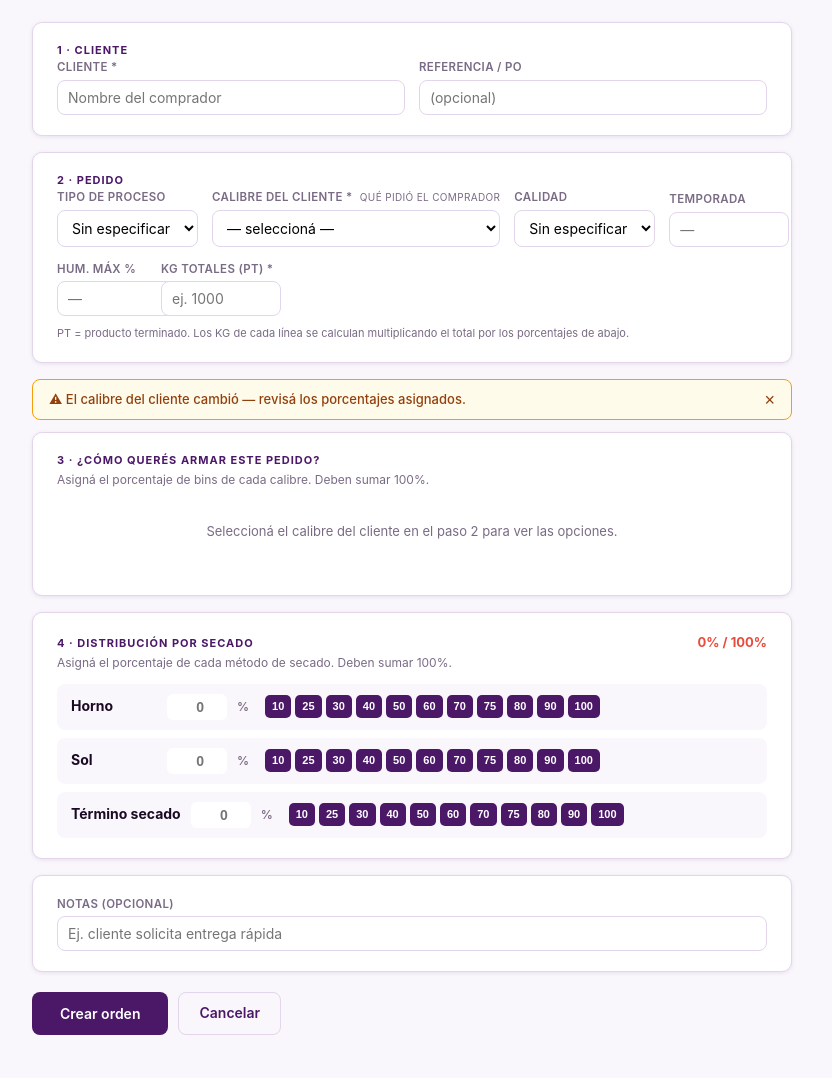
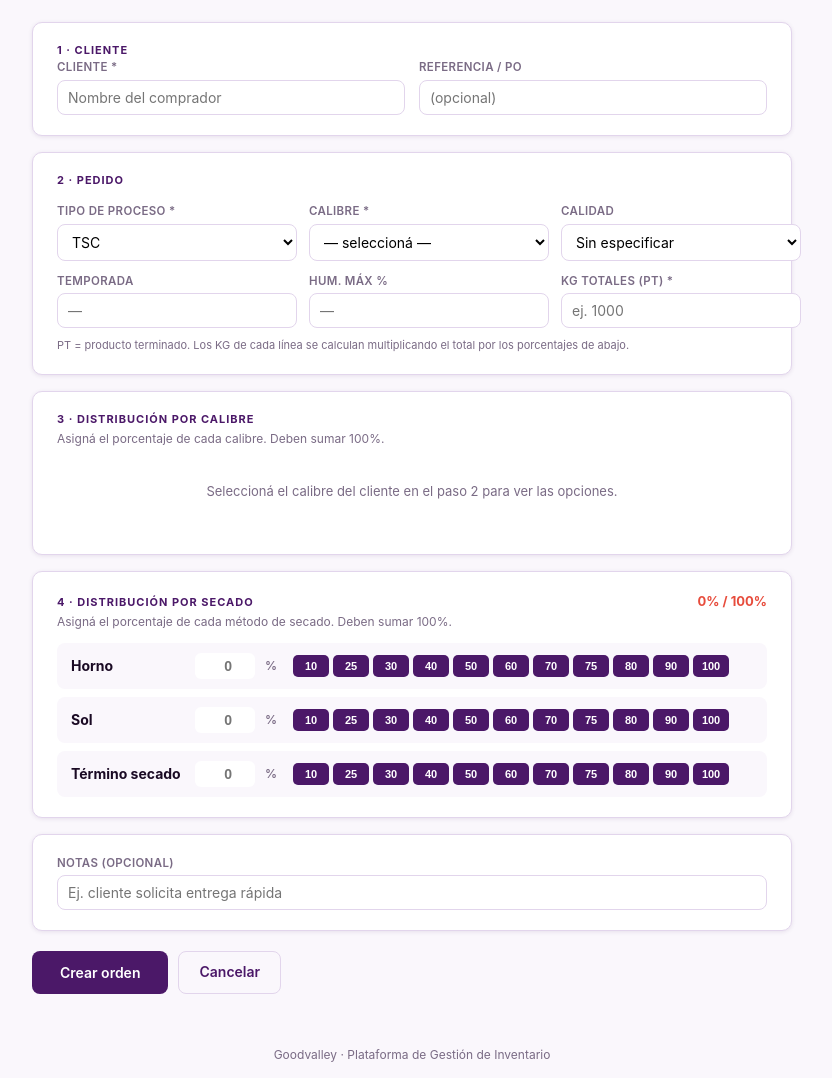
Before and after one commit to holscherp/Goodvalley, a Flask app: page /orders/new in a window 1280 px wide. Shown: the part 177-1255 px from the top of the page, without its empty margins (228-1060 px from the left). Run offline with Flask 3, Linux system fonts and the light colour scheme.

Commit message:
Fix new order form layout, labels, and button alignment
- Step 2: switch flex to 3-col grid so fields stay inside card and don't overlap
- Tipo de proceso: remove blank "Sin especificar" option, make required
- Calibre: remove subtitle, rename from "Calibre del cliente" to "Calibre"
- Warning banner: fix display:none being overridden by display:flex in same inline style
- Step 3: rename from question phrasing to "Distribución por calibre"
- Quick-select buttons: fixed width + nowrap so same-value buttons align in column across rows

Co-Authored-By: Claude Sonnet 4.6 <noreply@anthropic.com>

```diff
--- a/templates/orders/new.html
+++ b/templates/orders/new.html
@@ -30,11 +30,10 @@
   {# ── 2. Pedido ── #}
   <div class="card" style="padding:20px 24px;margin-bottom:16px">
     <div class="step-label">2 · Pedido</div>
-    <div style="display:flex;gap:14px;flex-wrap:wrap;align-items:flex-end">
+    <div style="display:grid;grid-template-columns:1fr 1fr 1fr;gap:12px;margin-top:14px">
       <div class="fld">
-        <label>Tipo de proceso</label>
-        <select name="product_type" id="sel-tipo">
-          <option value="">Sin especificar</option>
+        <label>Tipo de proceso *</label>
+        <select name="product_type" id="sel-tipo" required>
           <option value="tsc">TSC</option>
           <option value="ss">SS</option>
           <option value="tcc">TCC</option>
@@ -43,9 +42,7 @@
         </select>
       </div>
       <div class="fld">
-        <label>Calibre del cliente *
-          <span style="font-size:10px;color:var(--muted);font-weight:400;margin-left:4px">qué pidió el comprador</span>
-        </label>
+        <label>Calibre *</label>
         <select id="customer-caliber" required>
           <option value="">— seleccioná —</option>
           {% for c in CALIBER_OPTIONS %}
@@ -63,15 +60,15 @@
           <option value="base">Base</option>
         </select>
       </div>
-      <div class="fld" style="width:90px">
+      <div class="fld">
         <label>Temporada</label>
         <input type="text" name="temporada" placeholder="—">
       </div>
-      <div class="fld" style="width:90px">
+      <div class="fld">
         <label>Hum. máx %</label>
         <input type="number" step="0.1" name="max_humedad" placeholder="—">
       </div>
-      <div class="fld" style="width:120px">
+      <div class="fld">
         <label>KG totales (PT) *</label>
         <input type="number" step="0.1" name="target_kg" id="total-kg" required
                placeholder="ej. 1000" oninput="updatePreview()">
@@ -83,11 +80,7 @@
   </div>
 
   {# ── Calibre-change warning ── #}
-  <div id="cal-change-warning"
-       style="display:none;margin-bottom:12px;padding:10px 16px;
-              background:#fffbeb;border:1px solid #f59e0b;border-radius:8px;
-              font-size:13px;color:#92400e;font-weight:500;display:flex;
-              justify-content:space-between;align-items:center">
+  <div id="cal-change-warning">
     <span>⚠ El calibre del cliente cambió — revisá los porcentajes asignados.</span>
     <button type="button"
             onclick="this.parentNode.style.display='none'"
@@ -98,9 +91,9 @@
   <div class="card" style="padding:20px 24px;margin-bottom:16px">
     <div style="display:flex;justify-content:space-between;align-items:baseline;margin-bottom:6px">
       <div>
-        <div class="step-label" style="margin-bottom:2px">3 · ¿Cómo querés armar este pedido?</div>
+        <div class="step-label" style="margin-bottom:2px">3 · Distribución por calibre</div>
         <div style="font-size:12px;color:var(--muted)">
-          Asigná el porcentaje de bins de cada calibre. Deben sumar 100%.
+          Asigná el porcentaje de cada calibre. Deben sumar 100%.
         </div>
       </div>
       <span id="cal-sum" style="font-size:13px;font-weight:700;white-space:nowrap;margin-left:16px"></span>
@@ -173,6 +166,20 @@
   color: var(--purple);
   font-weight: 700;
 }
+/* Calibre-change warning */
+#cal-change-warning {
+  display: none;
+  margin-bottom: 12px;
+  padding: 10px 16px;
+  background: #fffbeb;
+  border: 1px solid #f59e0b;
+  border-radius: 8px;
+  font-size: 13px;
+  color: #92400e;
+  font-weight: 500;
+  justify-content: space-between;
+  align-items: center;
+}
 /* Fixed allocation row */
 .fixed-row {
   display: flex;
@@ -182,16 +189,18 @@
   border: 1px solid var(--border);
   border-radius: 8px;
   padding: 10px 14px;
-  flex-wrap: wrap;
+  flex-wrap: nowrap;
 }
 .fixed-row .row-label {
   font-size: 14px;
   font-weight: 700;
-  min-width: 86px;
+  width: 114px;
+  flex-shrink: 0;
   color: var(--fg);
 }
 .fixed-row .pct-input {
   width: 60px;
+  flex-shrink: 0;
   border: 1px solid var(--border);
   border-radius: 6px;
   padding: 5px 8px;
@@ -206,15 +215,17 @@
   color: var(--muted);
   font-weight: 600;
   margin-right: 6px;
+  flex-shrink: 0;
 }
 /* Quick-select button strip */
 .qbtns-wrap {
   display: flex;
   gap: 4px;
-  flex-wrap: wrap;
+  flex-wrap: nowrap;
 }
 .qbtn {
-  padding: 4px 7px;
+  width: 36px;
+  padding: 4px 0;
   border-radius: 5px;
   border: none;
   font-size: 11px;
@@ -224,6 +235,8 @@
   color: #fff;
   transition: opacity .1s;
   line-height: 1.3;
+  text-align: center;
+  flex-shrink: 0;
 }
 .qbtn:hover:not([disabled]) { opacity: .8; }
 .qbtn[disabled] {
```
